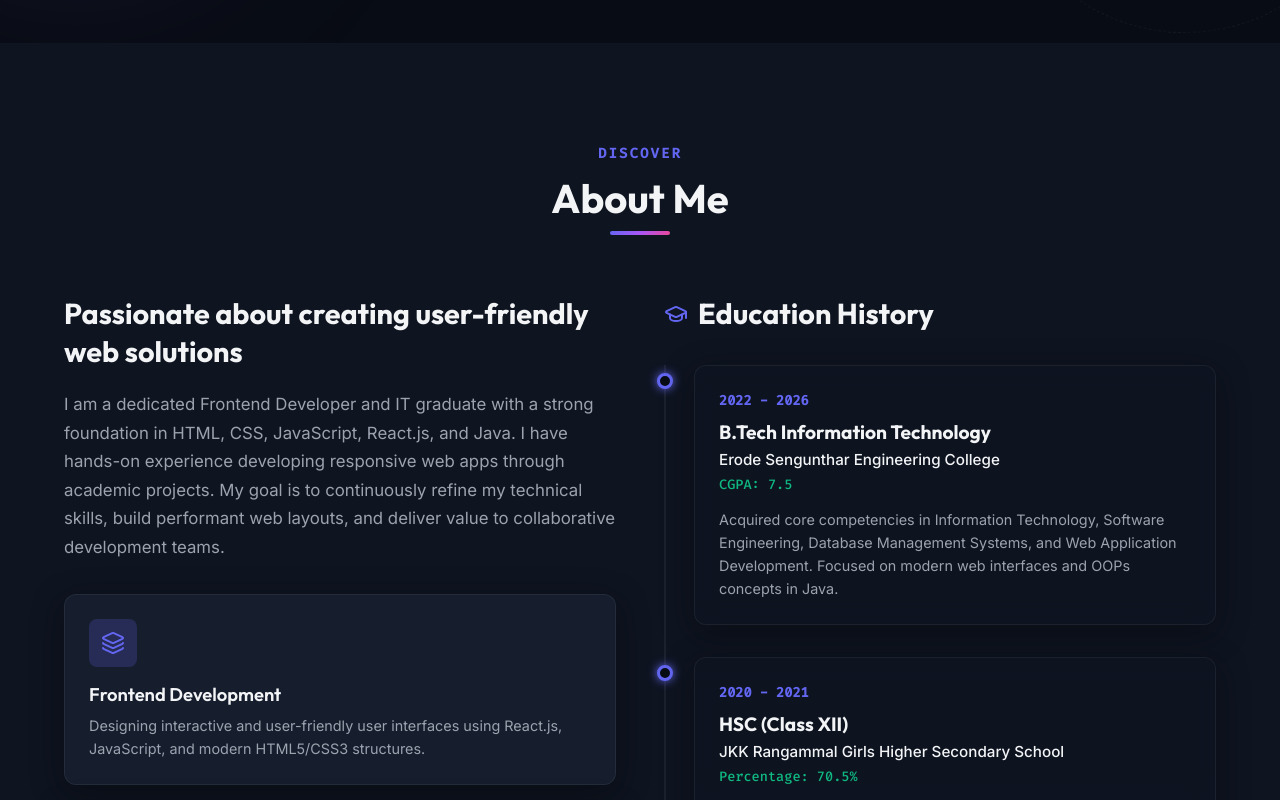
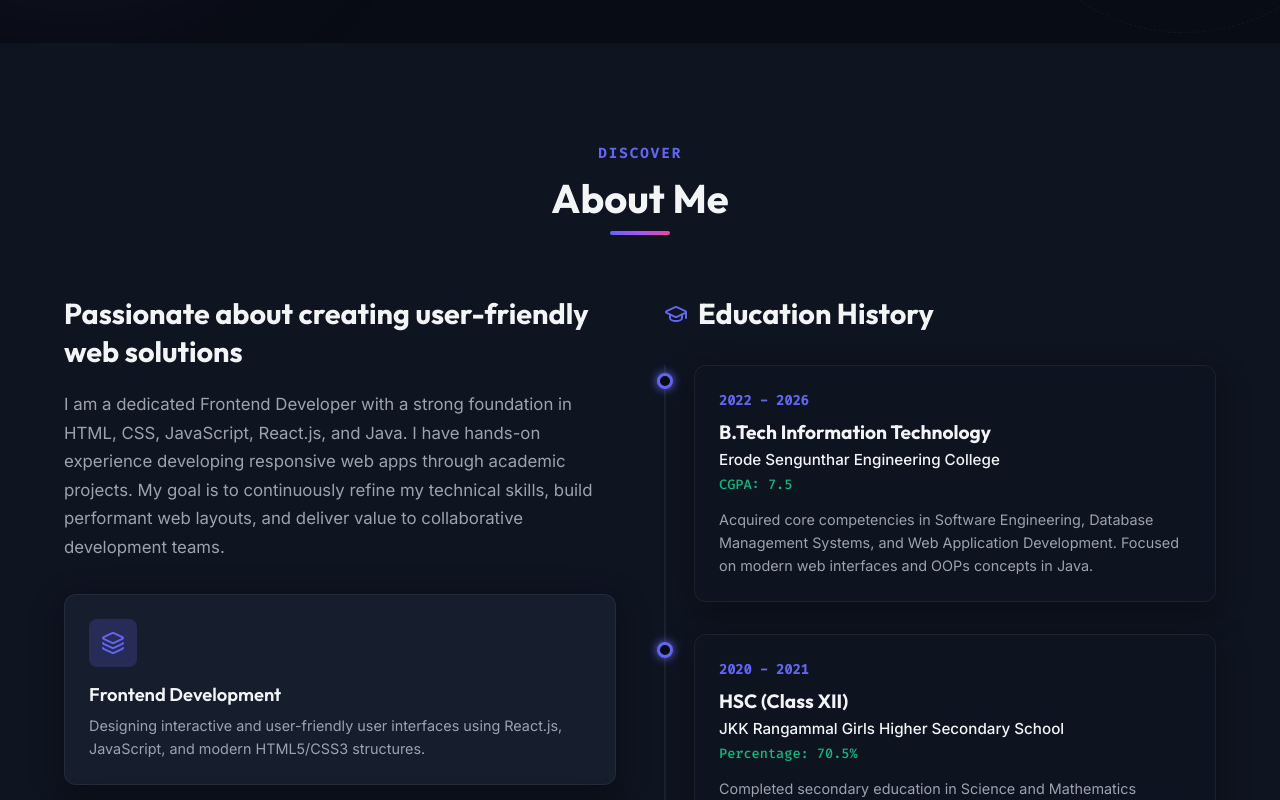
Before and after one commit to Kaniga54/portfolio, a React (Vite) app: page / in a window 1280 px wide. Shown: the part 757-1557 px from the top of the page. Built offline with nearby package versions, Linux system fonts and the light colour scheme.

Commit message:
Updated typewriter loop order and removed IT references from Welcome page

```diff
--- a/src/components/About.jsx
+++ b/src/components/About.jsx
@@ -8,7 +8,7 @@ export default function About() {
       institution: 'Erode Sengunthar Engineering College',
       duration: '2022 - 2026',
       grade: 'CGPA: 7.5',
-      description: 'Acquired core competencies in Information Technology, Software Engineering, Database Management Systems, and Web Application Development. Focused on modern web interfaces and OOPs concepts in Java.',
+      description: 'Acquired core competencies in Software Engineering, Database Management Systems, and Web Application Development. Focused on modern web interfaces and OOPs concepts in Java.',
     },
     {
       degree: 'HSC (Class XII)',
@@ -59,7 +59,7 @@ export default function About() {
               Passionate about creating user-friendly web solutions
             </h3>
             <p className="about-text">
-              I am a dedicated Frontend Developer and IT graduate with a strong foundation in HTML, CSS, JavaScript, React.js, and Java.
+              I am a dedicated Frontend Developer with a strong foundation in HTML, CSS, JavaScript, React.js, and Java.
               I have hands-on experience developing responsive web apps through academic projects.
               My goal is to continuously refine my technical skills, build performant web layouts, and deliver value to collaborative development teams.
             </p>
--- a/src/components/Hero.jsx
+++ b/src/components/Hero.jsx
@@ -2,7 +2,7 @@ import React, { useState, useEffect } from 'react';
 import { ArrowRight, Download } from 'lucide-react';
 
 export default function Hero() {
-  const words = ['Frontend Developer', 'Software Developer', 'Web Developer'];
+  const words = ['Frontend Developer', 'React Developer', 'Web Developer'];
   const [wordIndex, setWordIndex] = useState(0);
   const [currentText, setCurrentText] = useState('');
   const [isDeleting, setIsDeleting] = useState(false);
```
